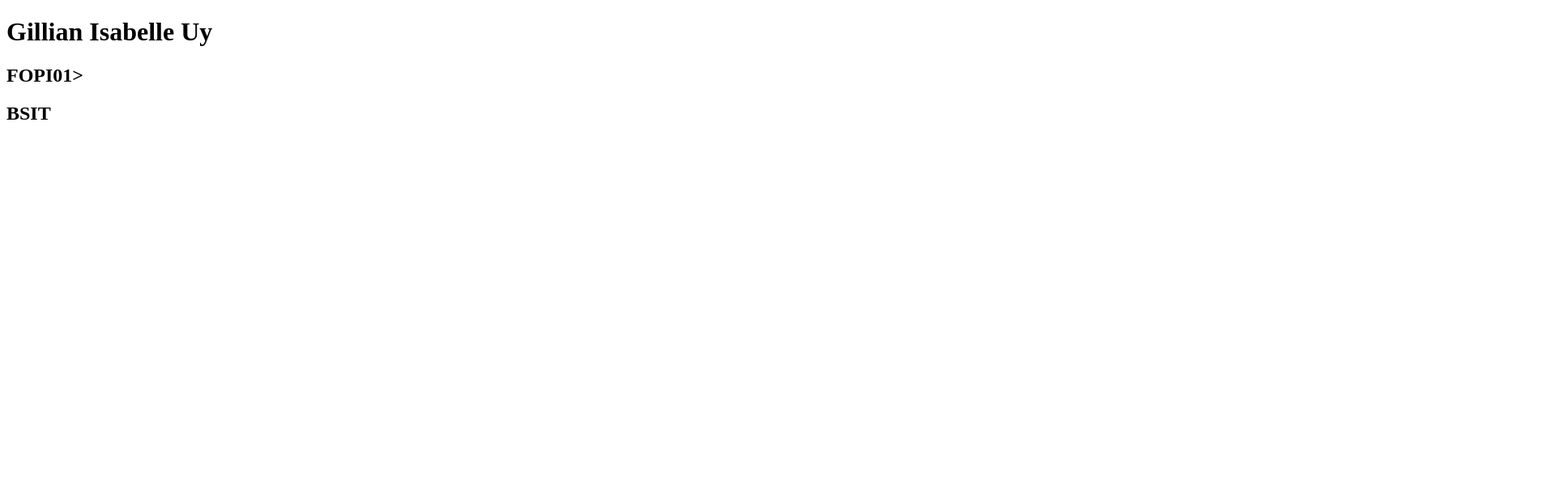
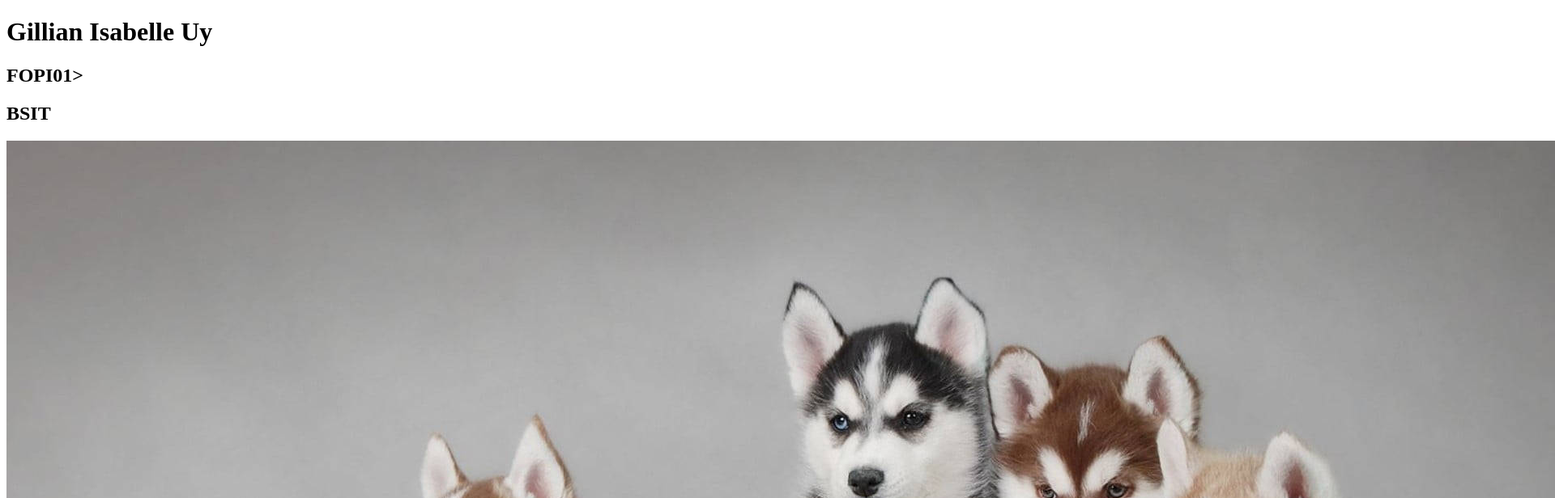
Before and after one commit to GillianUy/uy-IT128, a plain HTML site: page index.html in a window 1280 px wide. Shown: the top 616 px of the page at 81% size, 1920 px wide, since content can reach past the window. Drawn offline with Linux system fonts and the light colour scheme.

Commit message:
changes added to branch

```diff
--- a/index.html
+++ b/index.html
@@ -6,6 +6,7 @@
 <h2>FOPI01>
 <h2>BSIT</h2>
 
+<img src="dog.jpg" alt="dog">
 
 </body>
 </html>
```
Also changed, not shown: dog.jpg (added).
